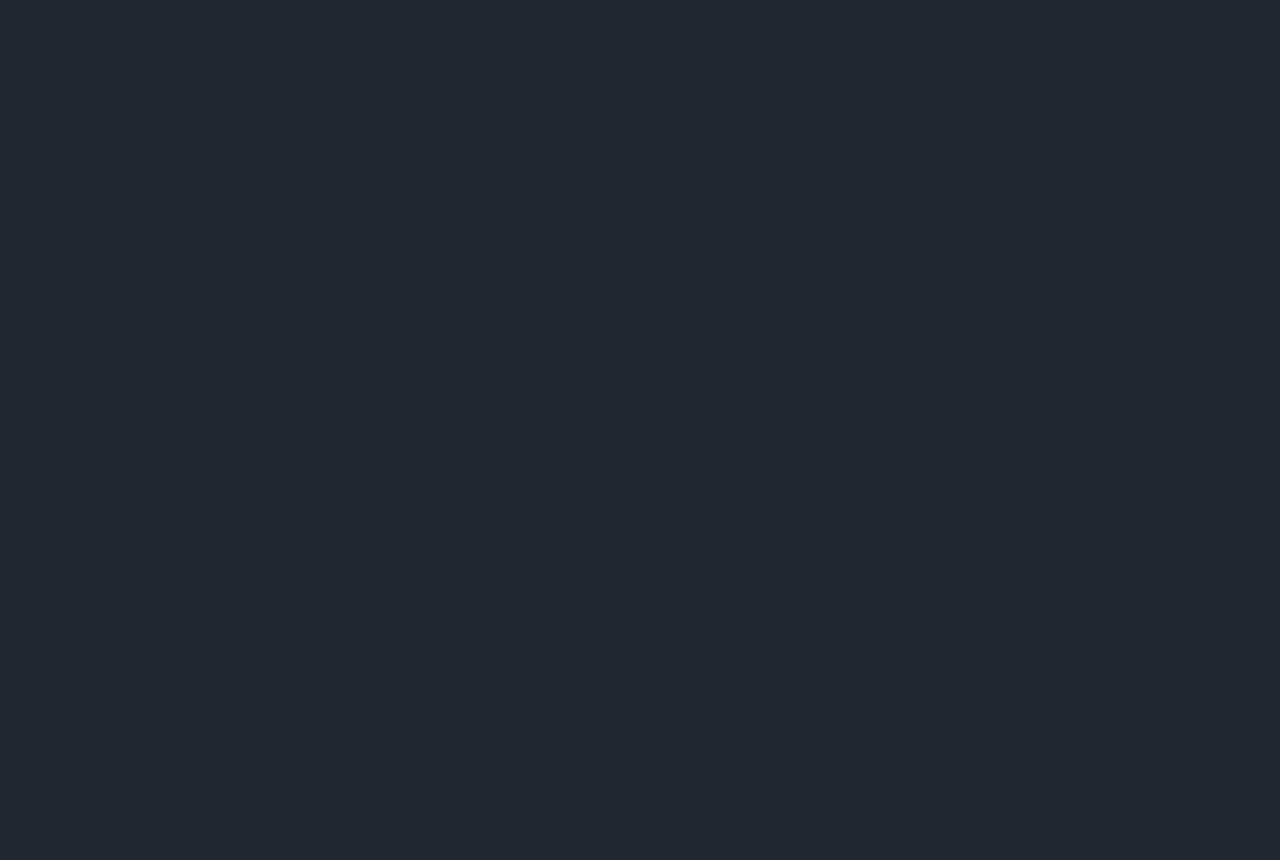
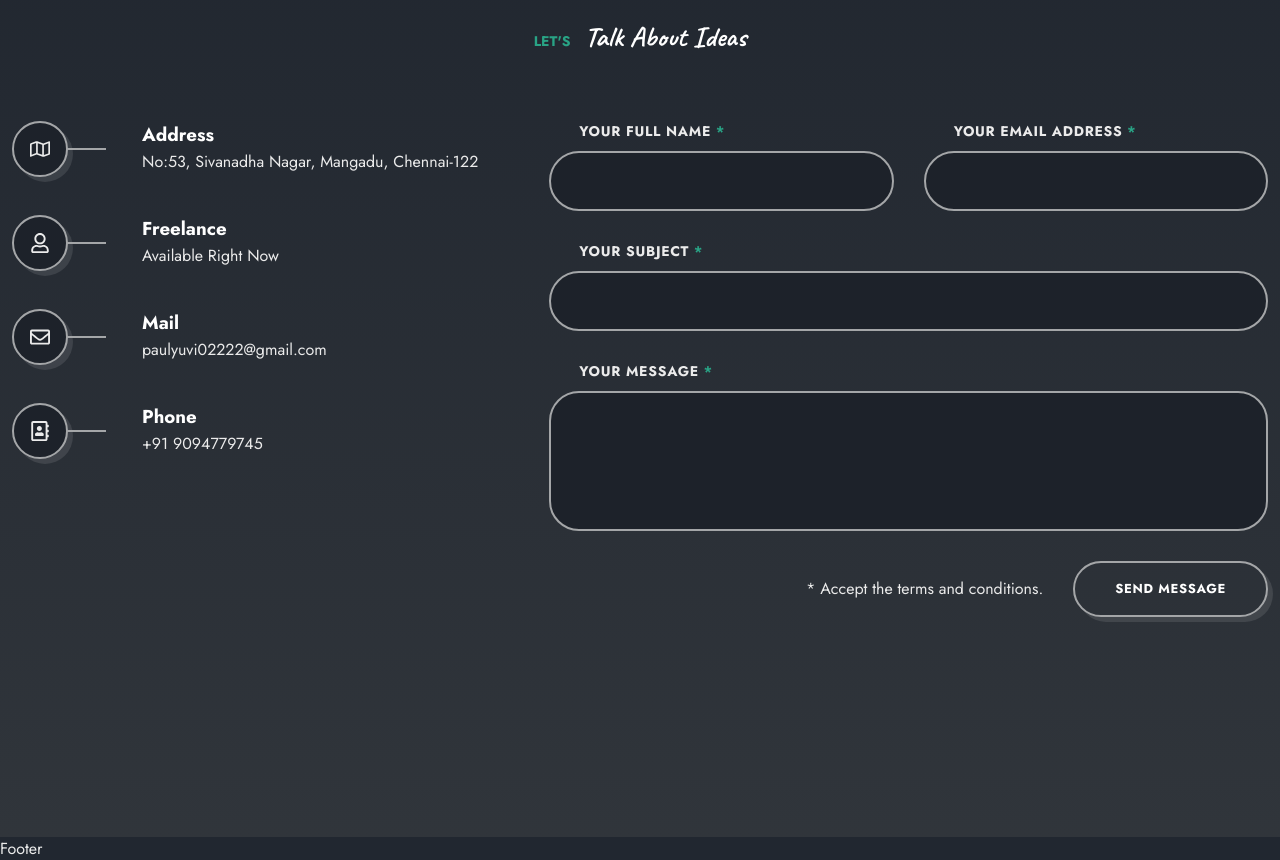
Before and after one commit to Yuvaraja122002/portfolio, a React (Vite) app: page /#home in a window 1280 px wide. Shown: the part 4201-5061 px from the top of the page. Before the commit the page ends 4150 px from the top, so only its background shows below. Built offline with nearby package versions, Linux system fonts and the light colour scheme.

Commit message:
Contact finish - Footer

```diff
--- a/package.json
+++ b/package.json
@@ -10,6 +10,7 @@
     "preview": "vite preview"
   },
   "dependencies": {
+    "axios": "^1.6.2",
     "framer-motion": "^10.12.5-alpha.1",
     "react": "^18.2.0",
     "react-dom": "^18.2.0",
--- a/src/App.jsx
+++ b/src/App.jsx
@@ -5,6 +5,8 @@
 import Skills from "./components/Skills/Skills";
 import Portfolio from "./components/portfolio/Portfolio";
 import Resume from "./components/resume/Resume";
+import Contact from "./components/contact/Contact";
+import Footer from "./components/footer/Footer";
 
 function App() {
   return (
@@ -13,6 +15,8 @@
       <Skills />
       <Portfolio />
       <Resume />
+      <Contact />
+      <Footer />
     </main>
   );
 }
--- /dev/null
+++ b/src/components/contact/Contact.jsx
@@ -0,0 +1,155 @@
+import React from "react";
+import {
+  FaRegAddressBook,
+  FaRegEnvelope,
+  FaRegUser,
+  FaRegMap,
+} from "react-icons/fa";
+import "./contact.css";
+import { useState } from "react";
+import axios from "axios";
+
+const Contact = () => {
+  const [form, setForm] = useState({
+    name: "",
+    email: "",
+    subject: "",
+    message: "",
+  });
+
+  const handleChange = (e) => {
+    const name = e.target.name;
+    const value = e.target.value;
+    setForm({ ...form, [name]: value });
+  };
+
+  const handleSubmit = (e) => {
+    e.preventDefault();
+
+    axios
+      .post(
+        "https://sheet.best/api/sheets/905da8cd-4b73-420d-89ed-93f78b523137",
+        form
+      )
+      .then((response) => {
+        console.log(response);
+        // clearing Form field
+        setForm({ name: "", email: "", subject: "", message: "" });
+      });
+  };
+
+  return (
+    <section className="contact section" id="contact">
+      <h2 className="section__title text-cs">Contact Me</h2>
+      <p className="section__subtitle">
+        Let's <span>Talk About Ideas</span>
+      </p>
+
+      <div className="contact__container container grid">
+        <div className="contact__content">
+          <div className="contact__card">
+            <span className="contact__card-icon">
+              <FaRegMap />
+            </span>
+
+            <h3 className="conatct__card-title">Address</h3>
+            <p className="contact__card-data">
+              No:53, Sivanadha Nagar, Mangadu, Chennai-122
+            </p>
+          </div>
+
+          <div className="contact__card">
+            <span className="contact__card-icon">
+              <FaRegUser />
+            </span>
+
+            <h3 className="conatct__card-title">Freelance</h3>
+            <p className="contact__card-data">Available Right Now</p>
+          </div>
+
+          <div className="contact__card">
+            <span className="contact__card-icon">
+              <FaRegEnvelope />
+            </span>
+
+            <h3 className="conatct__card-title">Mail</h3>
+            <p className="contact__card-data">paulyuvi02222@gmail.com</p>
+          </div>
+
+          <div className="contact__card">
+            <span className="contact__card-icon">
+              <FaRegAddressBook />
+            </span>
+
+            <h3 className="conatct__card-title">Phone</h3>
+            <p className="contact__card-data">+91 9094779745</p>
+          </div>
+        </div>
+
+        <form className="contact__form" onSubmit={handleSubmit}>
+          <div className="contact__form-group grid">
+            <div className="contact__form-div">
+              <label className="contact__form-tag text-cs">
+                Your Full Name <b>*</b>
+              </label>
+              <input
+                type="text"
+                name="name"
+                onChange={handleChange}
+                value={form.name}
+                className="contact__form-input"
+              />
+            </div>
+
+            <div className="contact__form-div">
+              <label className="contact__form-tag text-cs">
+                Your Email Address <b>*</b>
+              </label>
+              <input
+                type="email"
+                name="email"
+                onChange={handleChange}
+                value={form.email}
+                className="contact__form-input"
+              />
+            </div>
+          </div>
+
+          <div className="contact__form-div">
+            <label className="contact__form-tag text-cs">
+              Your Subject <b>*</b>
+            </label>
+            <input
+              type="text"
+              name="subject"
+              onChange={handleChange}
+              value={form.subject}
+              className="contact__form-input"
+            />
+          </div>
+
+          <div className="contact__form-div contact__form-area">
+            <label className="contact__form-tag text-cs">
+              Your Message <b>*</b>
+            </label>
+            <textarea
+              name="message"
+              onChange={handleChange}
+              value={form.message}
+              className="contact__form-input"
+            ></textarea>
+          </div>
+
+          <div className="contact__submit">
+            <p>* Accept the terms and conditions.</p>
+            <button type="submit" className="btn text-cs">
+              Send Message
+            </button>
+          </div>
+        </form>
+      </div>
+    </section>
+  );
+};
+
+export default Contact;
--- /dev/null
+++ b/src/components/contact/contact.css
@@ -0,0 +1,78 @@
+.contact {
+  background-image: var(--first-gradient);
+}
+.contact__container {
+  grid-template-columns: 5fr 7fr;
+}
+.contact__card {
+  padding-left: 130px;
+  margin-bottom: 40px;
+  position: relative;
+}
+.contact__card-icon,
+.contact__form-input {
+  border: 2px solid var(--border-color);
+  background-color: var(--container-color);
+}
+.contact__card-icon {
+  position: absolute;
+  top: 0;
+  left: 0;
+  width: 56px;
+  height: 56px;
+  border-radius: 50%;
+  box-shadow: var(--shadow);
+  font-size: var(--larger-font-size);
+  display: grid;
+  place-items: center;
+}
+.contact__card-icon::after {
+  content: "";
+  width: 40px;
+  height: 2px;
+  background-color: var(--border-color);
+  position: absolute;
+  left: 100%;
+  top: 50%;
+  margin-top: -1px;
+}
+.contact__card-title {
+  font-size: var(--h2-font-size);
+  font-family: var(--second-font);
+  padding-block: 6px;
+}
+.contact__form-group {
+  grid-template-columns: repeat(2, 1fr);
+  column-gap: 30px;
+}
+.contact__form-div {
+  display: grid;
+  row-gap: 10px;
+  margin-bottom: 30px;
+}
+.contact__form-tag {
+  margin-left: 30px;
+  font-size: var(--smaller-font-size);
+  /* line-height: 1.7; */
+  font-weight: 700;
+}
+.contact__form-tag b {
+  color: var(--primary-color);
+}
+.contact__form-input {
+  color: var(--title-color);
+  height: 60px;
+  border-radius: 30px;
+  padding-inline: 30px;
+}
+.contact__form-area .contact__form-input {
+  height: 140px;
+  padding-block: 20px;
+  resize: none;
+}
+.contact__submit {
+  display: flex;
+  align-items: center;
+  justify-content: flex-end;
+  column-gap: 30px;
+}
--- /dev/null
+++ b/src/components/footer/Footer.jsx
@@ -0,0 +1,7 @@
+import React from "react";
+
+const Footer = () => {
+  return <div>Footer</div>;
+};
+
+export default Footer;
```
Also changed, not shown: src/components/footer/footer.css (added), 1 other file (tests, documents, lock files or other folders).
